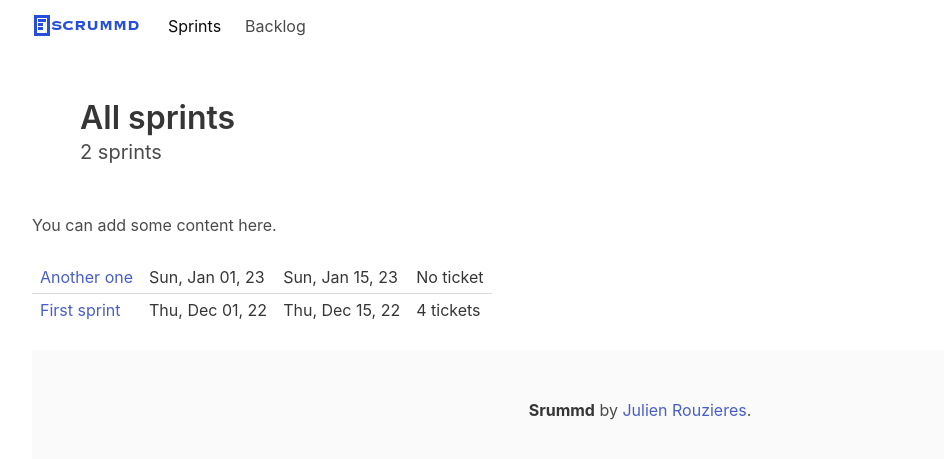
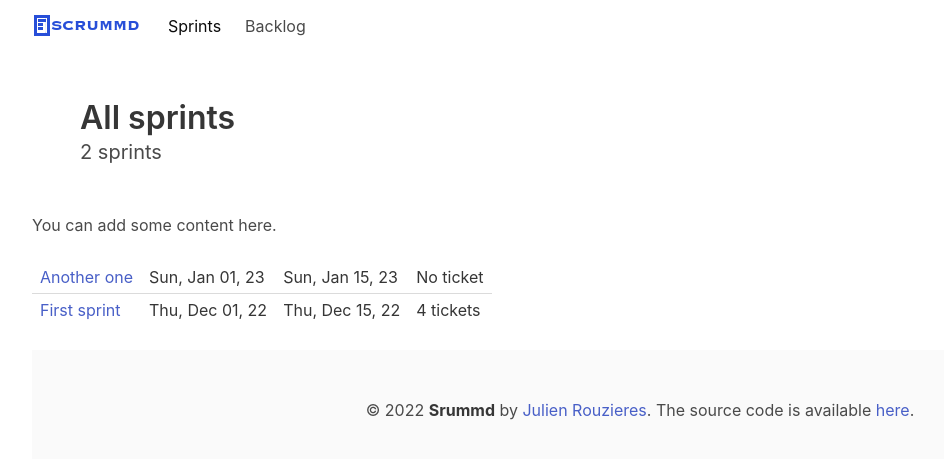
Before and after one commit to Lajule/scrummd, a Jekyll site: the page built from index.md, in a window 1280 px wide. Shown: the top 459 px of the page, without its empty margins (0-944 px from the left). Built offline with Jekyll 4.4.1, drawn with Linux system fonts in a browser that asks for light colours.

Commit message:
Update footer

```diff
--- a/_includes/footer.html
+++ b/_includes/footer.html
@@ -1,7 +1,8 @@
 <footer class="footer">
 	<div class="content has-text-centered">
 		<p>
-			<strong>{{ site.title }}</strong> by <a href="http://julien.rouzieres.fr">Julien Rouzieres</a>.
+			&copy; 2022 <strong>{{ site.title }}</strong> by <a href="http://julien.rouzieres.fr">Julien Rouzieres</a>.
+			The source code is available <a href="https://github.com/Lajule/scrummd">here</a>.
 		</p>
 	</div>
 </footer>
```
Also changed, not shown: 9 other files.
